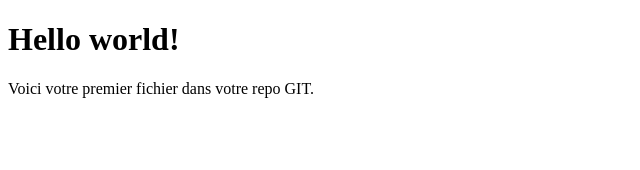
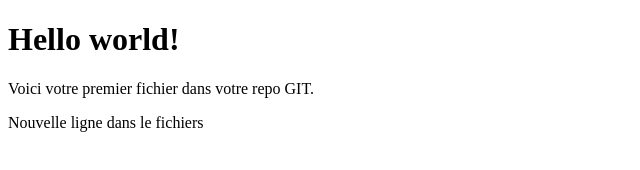
Before and after one commit to HorialForm/hello-world, a plain HTML site: page index.html in a window 1280 px wide. Shown: the whole page, without its empty margins (0-640 px from the left). Drawn offline with Linux system fonts and the light colour scheme.

Commit message:
Updated index.html with a new line

```diff
--- a/index.html
+++ b/index.html
@@ -9,6 +9,7 @@
 
     <h1>Hello world!</h1>
     <p>Voici votre premier fichier dans votre repo GIT.</p>
+    <p>Nouvelle ligne dans le fichiers</p>
 
 </body>
 
```
